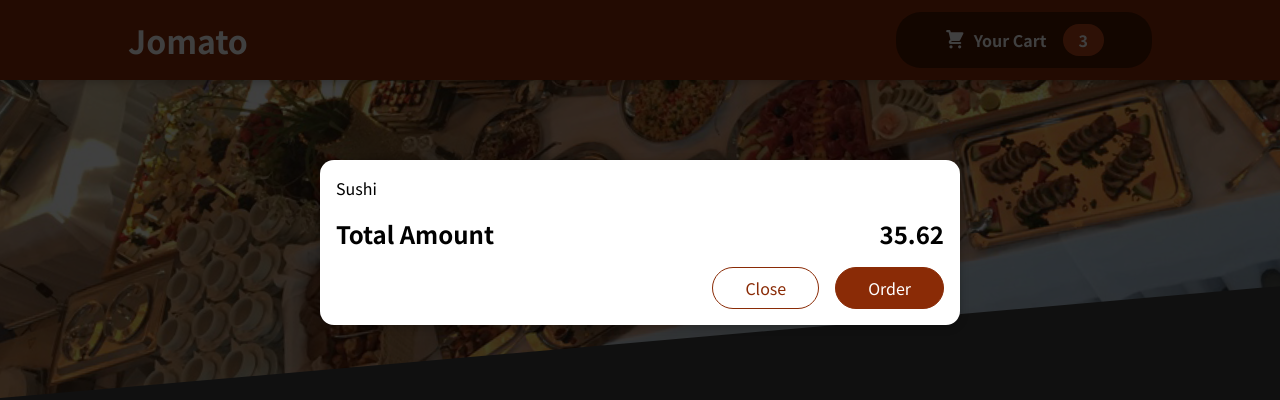
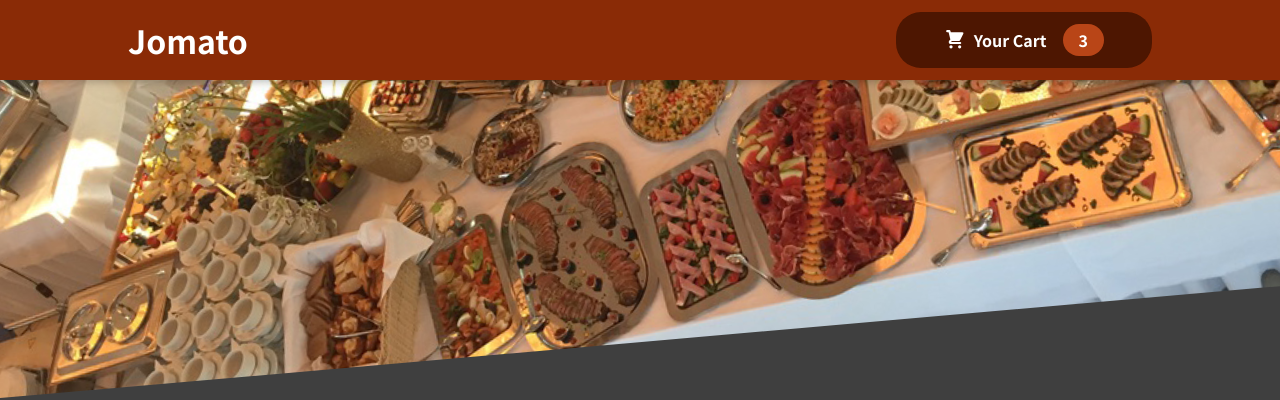
Before and after one commit to sam150618/Food-Ordering-App, a React (Create React App) app: page / in a window 1280 px wide. Shown: the top 400 px of the page. Built offline with nearby package versions, Linux system fonts and the light colour scheme.

Commit message:
Managing Cart and Modal State

```diff
--- a/src/App.js
+++ b/src/App.js
@@ -1,13 +1,24 @@
-import React, { Fragment } from "react";
+import React, { Fragment , useState } from "react";
 import Header from "./components/Layout/Header";
 import Meals from "./components/Meals/Meals";
 import Cart from "./components/Cart/Cart";
 
 function App() {
+
+  const [cartIsShown, setCartIsShown] = useState(false)
+
+  const showCartHandler = () => {
+    setCartIsShown(true)
+  }
+
+  const hideCartHandler = () => {
+    setCartIsShown(false);
+  };
+
   return (
     <Fragment>
-      <Cart />
-      <Header />
+      {cartIsShown && <Cart onHideCart={hideCartHandler} />}
+      <Header onShowCart={showCartHandler} />
       <main>
         <Meals />
       </main>
--- a/src/components/Cart/Cart.js
+++ b/src/components/Cart/Cart.js
@@ -18,14 +18,16 @@
   );
 
   return (
-    <Modal>
+    <Modal onClose={props.onHideCart}>
       {cartItems}
       <div className={classes.total}>
         <span>Total Amount</span>
         <span>35.62</span>
       </div>
       <div className={classes.actions}>
-        <button className={classes["button--alt"]}>Close</button>
+        <button className={classes["button--alt"]} onClick={props.onHideCart}>
+          Close
+        </button>
         <button className={classes.button}>Order</button>
       </div>
     </Modal>
--- a/src/components/Layout/Header.js
+++ b/src/components/Layout/Header.js
@@ -8,7 +8,7 @@
     <Fragment>
       <header className={classes.header}>
         <h1>Jomato</h1>
-        <HeaderCartButton/>
+        <HeaderCartButton onClick={props.onShowCart} />
       </header>
       <div className={classes["main-image"]}>
         <img src={mealsImage} alt="Use Jomato123 to get 50% off upto 100 Rs." />
--- a/src/components/Layout/HeaderCartButton.js
+++ b/src/components/Layout/HeaderCartButton.js
@@ -3,7 +3,7 @@
 
 const HeaderCartButton = (props) => {
   return (
-    <button className={classes.button}>
+    <button className={classes.button} onClick={props.onClick}>
       <span className={classes.icon}>
         <CartIcon />
       </span>
```
